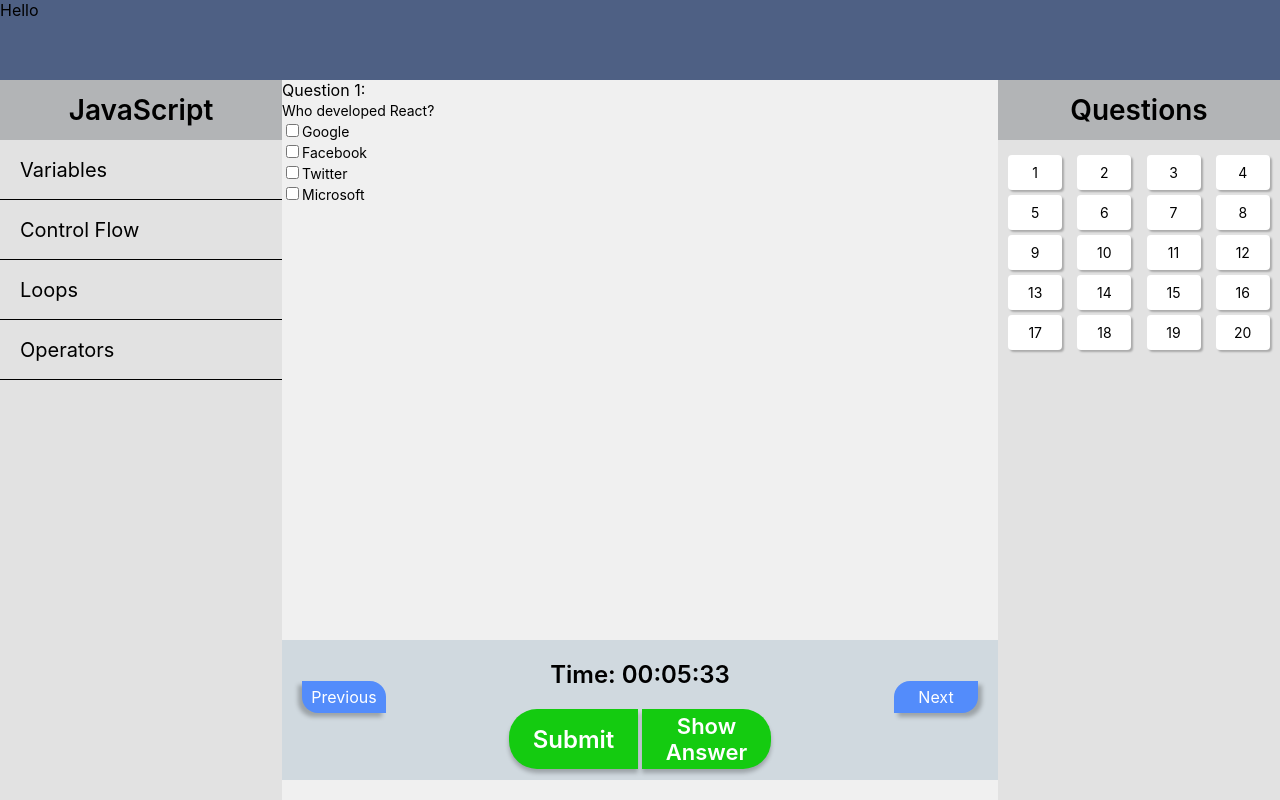
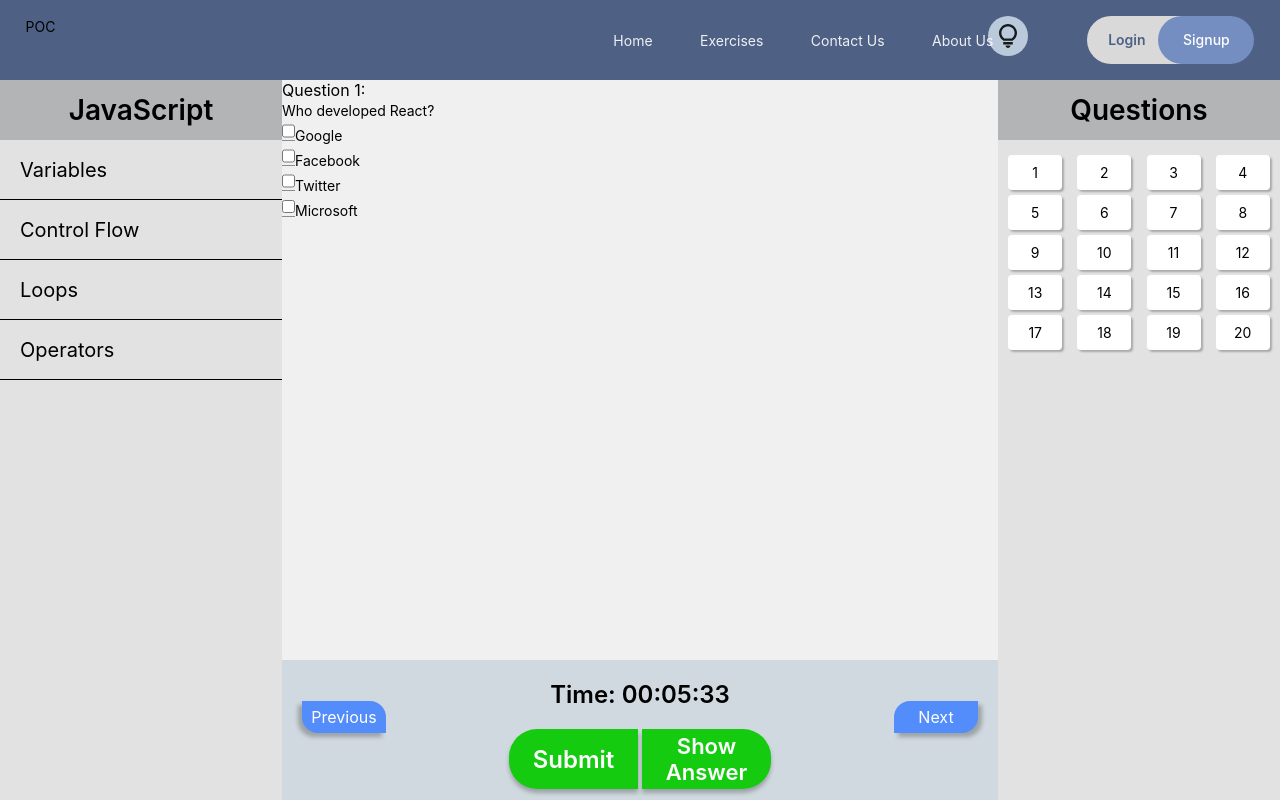
Before and after one commit to shobhitsharma1507/pirates_of_code_reactjs, a React (Create React App) app: page / in a window 1280 px wide. Built offline with nearby package versions, Linux system fonts and the light colour scheme.

Commit message:
Feat: Navbar without logo

```diff
--- a/src/components/Exercise/QuestionBox.css
+++ b/src/components/Exercise/QuestionBox.css
@@ -4,5 +4,5 @@
 }
 
 .question-box-inner {
-    height: 560px;
+    height: calc(100% - 140px);
 }
--- a/src/components/Exercise/QuestionBox.jsx
+++ b/src/components/Exercise/QuestionBox.jsx
@@ -1,28 +1,29 @@
-import { Box, Typography } from "@mui/material";
+import { Box, Input, Typography } from "@mui/material";
 import QuestionBoxActions from "./QuestionBoxActions";
 import "./QuestionBox.css";
 
-function QuestionBox() {
 let qNo = 1;
 let ques = "Who developed React?";
 let options = ["Google", "Facebook", "Twitter", "Microsoft"];
+
+function QuestionBox() {
   return (
     <Box className="quesbox-continer" bgcolor="background.quesBox">
       <Box className="question-box-inner">
         <Box className="questionBox-header"></Box>
-                <Box >
+        <Box>
           <Box> Question {qNo}:</Box>
           <Box>
             <Typography>Who developed React?</Typography>
           </Box>
           <Box>
             {options.map((e, i) => (
-                            <>
-                                <Typography>
-                                    <input type="checkbox"></input>
+              <Box>
+                <Typography >
+                  <Input type="checkbox"></Input>
                   {e}
                 </Typography>
-                            </>
+              </Box>
             ))}
           </Box>
         </Box>
--- /dev/null
+++ b/src/components/Navbar/CustomList.jsx
@@ -0,0 +1,29 @@
+import { Box, Button, ButtonGroup, ListItemText, Typography } from "@mui/material";
+import "./Navbar.css";
+import ThemeSwitchBtn from "../../assets/images/ThemeSwitchBtn.svg";
+
+export const CustomList = ({ listData }) => {
+  return (
+    <Box className="flex-row" justifyContent={"space-between"} width={"100%"} padding={"2%"}>
+      <Box>
+        <Typography>POC</Typography>
+      </Box>
+      <Box className="flex-row" flexWrap={"nowrap"} width={"80%"} justifyContent={"flex-end"}>
+        <Box className="navbar-text" mr={"8%"} justifyContent={"flex-start"} alignItems={"center"}>
+          {listData.map((item) => (
+            <Typography key={item} color= {"text.button"} className="nav-link" >
+              {item}
+            </Typography>
+          ))}
+        </Box>
+        <Box className="nav-link" mx={"6%"}>
+          <img src={ThemeSwitchBtn}/>
+        </Box>
+        <Box className="btn-group">
+          <Button className="custom-button">Login</Button>
+          <Button className="custom-button">Signup</Button>
+        </Box>
+      </Box>
+    </Box>
+  );
+};
--- a/src/components/Navbar/Navbar.css
+++ b/src/components/Navbar/Navbar.css
@@ -1,4 +1,57 @@
 .custom-navbar {
-    width: 100%;
-    height: 80px;
+  width: 100%;
+  height: 80px;
+  display: flex;
+  justify-content: flex-start;
+  align-items: center;
+  /* padding: 0 1%; */
 }
+
+.navbar-text {
+  margin: 0 10%;
+  display: flex;
+  flex-direction: row;
+  gap: 20%;
+  font-weight: 400;
+  opacity: 0.9;
+  white-space: nowrap;
+  max-width: 100%;
+}
+
+.nav-link {
+  cursor: pointer;
+}
+
+.btn-group {
+  box-shadow: #6878ca;
+}
+
+.custom-button:first-of-type {
+  height: 3rem;
+  text-transform: capitalize;
+  font-weight: 600;
+  width: 6rem;
+  border-top-left-radius: 60px;
+  border-bottom-left-radius: 60px;
+  background-color: #d9d9d9;
+  padding-right: 15%;
+}
+
+.custom-button:last-of-type {
+  height: 3rem;
+  text-transform: capitalize;
+  margin-left: -25px;
+  width: 6rem;
+  z-index: 10;
+  border-radius: 60px;
+  background-color: #748EC1;
+  color: #fff;
+}
+
+.custom-button:first-of-type:hover {
+  background-color: #f5f0f0;
+}
+
+.custom-button:last-of-type:hover {
+  background-color: #557bc2;
+}
--- a/src/components/Navbar/Navbar.jsx
+++ b/src/components/Navbar/Navbar.jsx
@@ -1,14 +1,17 @@
 import { Box, Button } from "@mui/material";
 import { useThemeContext } from "../../theme/ThemeContextProvider";
 import './Navbar.css'
+import { CustomList } from "./CustomList";
 import AppBar from "@mui/material/AppBar";
+
+const data = ["Home", "Exercises", "Contact Us", "About Us"]
 
 export const Navbar = () => {
   const { theme } = useThemeContext();
 
   return (
     <Box className="custom-navbar" bgcolor= "primary.navbar" color="text.main">
-      Hello
+      <CustomList listData={data}></CustomList>
     </Box>
   );
 };
```
Also changed, not shown: src/assets/images/ThemeSwitchBtn.svg (added). Lines whose indentation alone changed are shown as unchanged.
